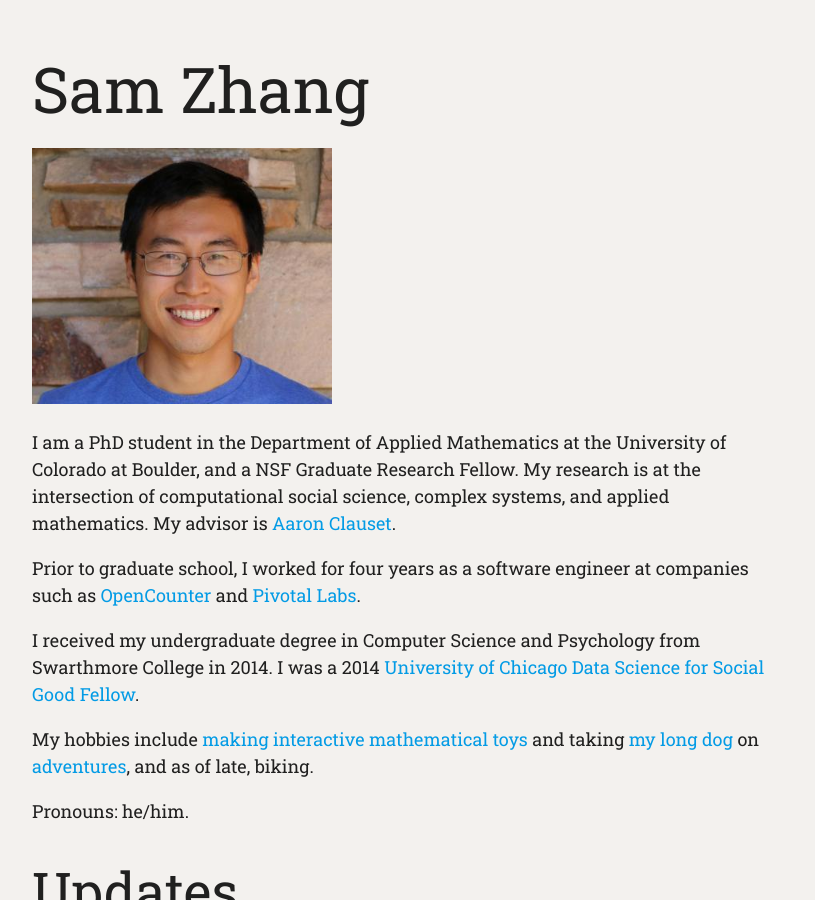
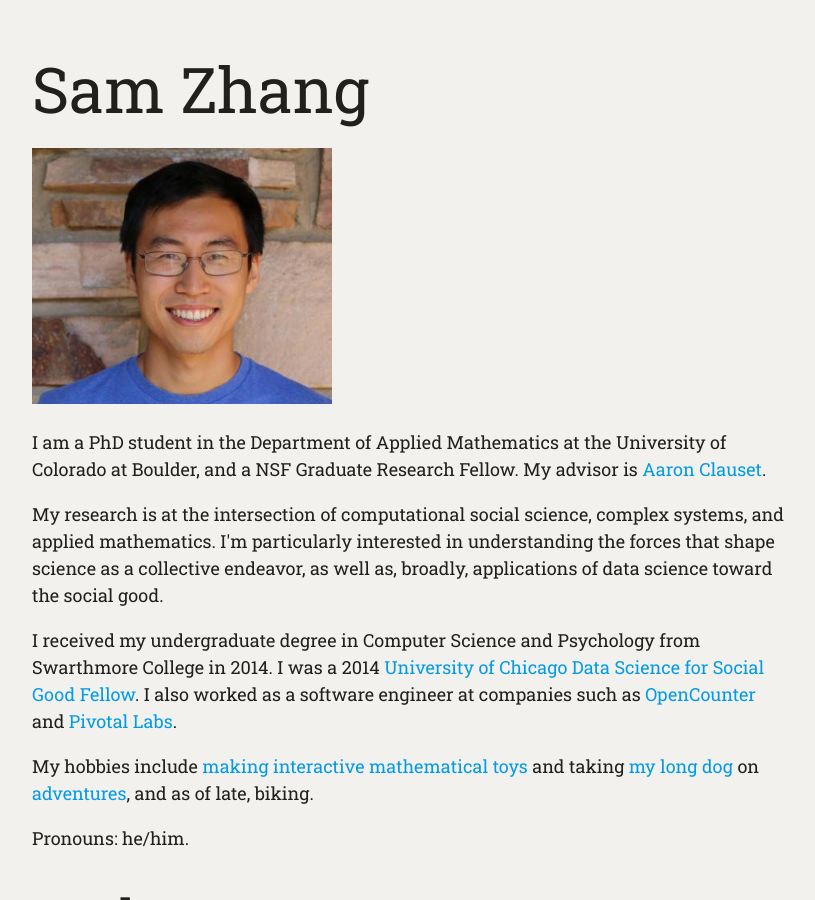
Before and after one commit to samzhang111/samzhang111.github.io, a Jekyll site: the page built from index.html, in a window 1280 px wide and 900 px high. Shown: the whole window, without its empty margins (230-1045 px from the left). Built offline with Jekyll 4.4.1, drawn with Linux system fonts in a browser that asks for light colours.

Commit message:
homepage edits

```diff
--- a/index.html
+++ b/index.html
@@ -11,14 +11,13 @@ redirect_from: "/html/about/"
 </div>
 
 <p>
-I am a PhD student in the Department of Applied Mathematics at the University of Colorado at Boulder, and a NSF Graduate Research Fellow. My research is at the intersection of computational social science, complex systems, and applied mathematics. My advisor is <a href="http://tuvalu.santafe.edu/~aaronc/">Aaron Clauset</a>.
+I am a PhD student in the Department of Applied Mathematics at the University of Colorado at Boulder, and a NSF Graduate Research Fellow. My advisor is <a href="http://tuvalu.santafe.edu/~aaronc/">Aaron Clauset</a>.
+
+<p>
+My research is at the intersection of computational social science, complex systems, and applied mathematics. I'm particularly interested in understanding the forces that shape science as a collective endeavor, as well as, broadly, applications of data science toward the social good.
 <p>
 
-Prior to graduate school, I worked for four years as a software engineer at companies such as <a href="https://opencounter.com/">OpenCounter</a> and <a href="https://pivotal.io/labs">Pivotal Labs</a>.
-
-<p>
-
-I received my undergraduate degree in Computer Science and Psychology from Swarthmore College in 2014. I was a 2014 <a href="https://dssgfellowship.org/">University of Chicago Data Science for Social Good Fellow</a>.
+I received my undergraduate degree in Computer Science and Psychology from Swarthmore College in 2014. I was a 2014 <a href="https://dssgfellowship.org/">University of Chicago Data Science for Social Good Fellow</a>. I also worked as a software engineer at companies such as <a href="https://opencounter.com/">OpenCounter</a> and <a href="https://pivotal.io/labs">Pivotal Labs</a>.
 
 <p>
 
```
